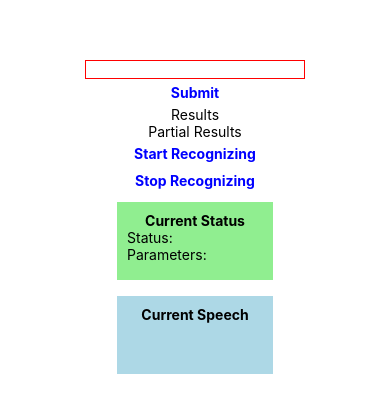
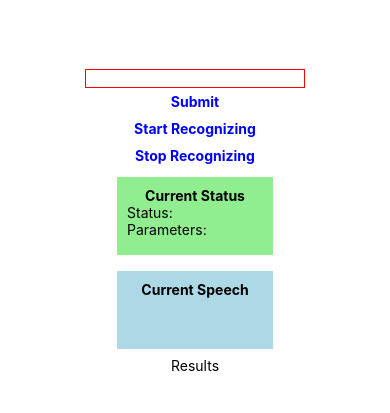
Before and after one commit to MNandor/voice-inventory, a React Native app: screen / in a window 390 px wide. Shown: the part 201-614 px from the top of the page. Built offline with nearby package versions, Linux system fonts and the light colour scheme.

Commit message:
add ability to display past logs

```diff
--- a/App.tsx
+++ b/App.tsx
@@ -99,23 +99,6 @@ class VoiceTest extends Component<Props, State> {
           <Text style={styles.action}>Submit</Text>
         </TouchableHighlight>
 
-        <Text>Results</Text>
-        {this.state.results.map((result, index) => {
-          return (
-            <Text key={`result-${index}`}>
-              {result}
-            </Text>
-          );
-        })}
-        <Text>Partial Results</Text>
-        {this.state.partialResults.map((result, index) => {
-          return (
-            <Text key={`partial-result-${index}`}>
-              {result}
-            </Text>
-          );
-        })}
-
 <TouchableHighlight onPress={this._startRecognizing}>
           <Text style={styles.action}>Start Recognizing</Text>
         </TouchableHighlight>
@@ -134,6 +117,18 @@ class VoiceTest extends Component<Props, State> {
           <Text style={styles.boxTitle}>Current Speech</Text>
           <Text>{this.state.partialResults[0]}</Text>
         </View>
+
+        <Text>Results</Text>
+        {this.state.results.reverse().map((result, index) => {
+          return (
+            <View style={{...styles.box, backgroundColor: 'lightgray'}}>
+              <Text key={`result-${index}`}>
+                {result}
+              </Text>
+            </View>
+
+          );
+        })}
 
         <StatusBar style="auto" />
       </View>
```
